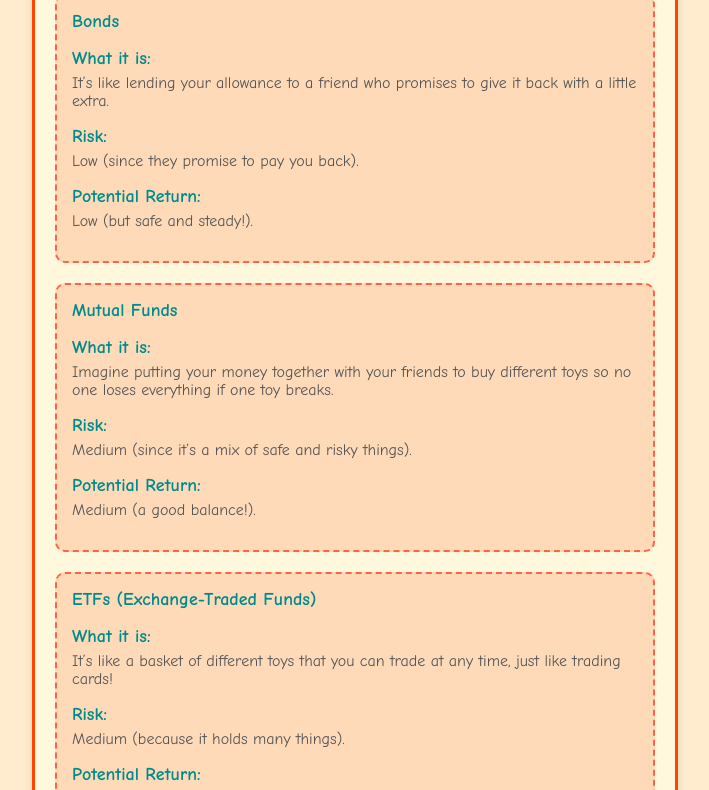
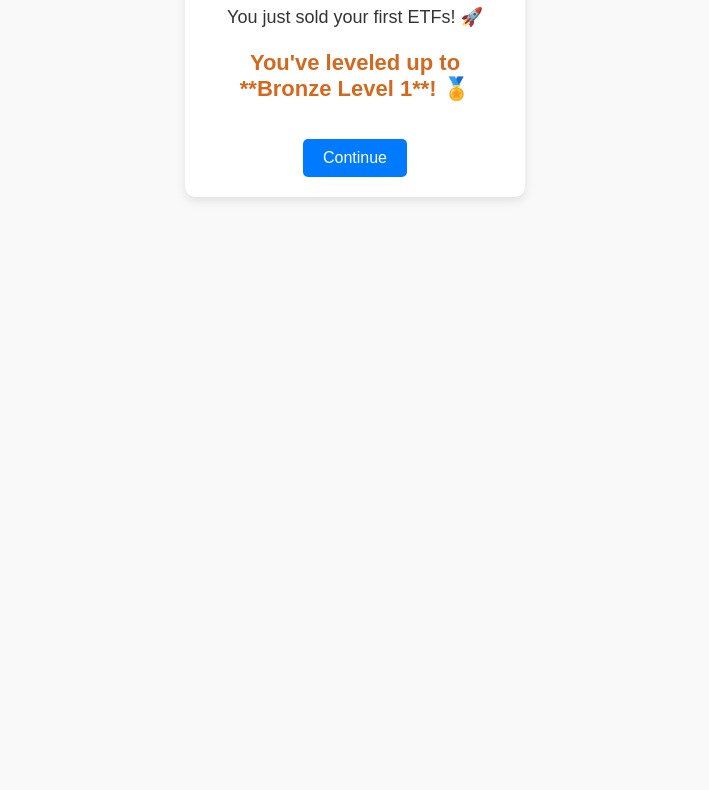
Before and after one commit to cynthiahui/newtest, a website: page des.html in a window 1280 px wide. Shown: the part 406-1196 px from the top of the page, without its empty margins (285-994 px from the left). After the commit the page ends 840 px from the top, so only its background shows below. Drawn offline with Linux system fonts and the light colour scheme.

Commit message:
Update des.html

```diff
--- a/des.html
+++ b/des.html
@@ -3,73 +3,109 @@
 <head>
     <meta charset="UTF-8">
     <meta name="viewport" content="width=device-width, initial-scale=1.0">
-    <title>Investment Types for Kids</title>
+    <title>Congratulations!</title>
     <style>
         body {
-            font-family: 'Comic Sans MS', cursive, sans-serif;
-            margin: 20px;
-            padding: 0;
-            background-color: #ffebcd;
+            font-family: Arial, sans-serif;
             text-align: center;
+            background-color: #f9f9f9;
+            margin: 0;
+            padding: 20px;
+            display: flex;
+            flex-direction: column;
+            justify-content: center;
+            align-items: center;
+            height: 100vh;
+            overflow: hidden;
+            position: relative;
         }
-        .container {
-            max-width: 600px;
-            margin: auto;
-            background: #fff8dc;
+
+        .congrats-box {
+            background: white;
             padding: 20px;
             border-radius: 10px;
-            box-shadow: 0 0 10px rgba(0, 0, 0, 0.1);
-            border: 3px solid #ff4500;
+            box-shadow: 0px 4px 10px rgba(0, 0, 0, 0.1);
+            max-width: 300px;
+            text-align: center;
+            position: relative;
+            z-index: 10;
         }
-        h2 {
-            color: #ff4500;
+
+        h1 {
+            color: #ff9800;
         }
-        .investment {
-            margin: 20px 0;
-            padding: 15px;
-            border-radius: 10px;
-            background: #ffdab9;
-            text-align: left;
-            border: 2px dashed #ff6347;
+
+        p {
+            font-size: 18px;
+            color: #333;
         }
-        strong {
-            display: block;
-            margin-bottom: 5px;
-            color: #008b8b;
-            font-size: 18px;
+
+        .level-up {
+            font-size: 22px;
+            font-weight: bold;
+            color: #d2691e;
         }
-        p {
-            color: #555;
+
+        .btn {
+            margin-top: 15px;
+            padding: 10px 20px;
+            font-size: 16px;
+            background-color: #007bff;
+            color: white;
+            border: none;
+            border-radius: 5px;
+            cursor: pointer;
+        }
+
+        /* Confetti Animation */
+        .confetti {
+            position: absolute;
+            width: 10px;
+            height: 10px;
+            background: red;
+            opacity: 0.7;
+            border-radius: 50%;
+            animation: fall 2s linear infinite;
+        }
+
+        @keyframes fall {
+            0% { transform: translateY(-100vh) translateX(0); }
+            100% { transform: translateY(100vh) translateX(20px); }
         }
     </style>
 </head>
 <body>
-    <div class="container">
-        <h2>Investment Types for Kids</h2>
-        <div class="investment">
-            <strong>Stocks</strong>
-            <p><strong>What it is:</strong> Imagine owning a tiny piece of your favorite toy company! If it does well, your piece becomes more valuable.</p>
-            <p><strong>Risk:</strong> High (it can go up and down a lot!).</p>
-            <p><strong>Potential Return:</strong> High (if the company becomes super successful!).</p>
-        </div>
-        <div class="investment">
-            <strong>Bonds</strong>
-            <p><strong>What it is:</strong> It’s like lending your allowance to a friend who promises to give it back with a little extra.</p>
-            <p><strong>Risk:</strong> Low (since they promise to pay you back).</p>
-            <p><strong>Potential Return:</strong> Low (but safe and steady!).</p>
-        </div>
-        <div class="investment">
-            <strong>Mutual Funds</strong>
-            <p><strong>What it is:</strong> Imagine putting your money together with your friends to buy different toys so no one loses everything if one toy breaks.</p>
-            <p><strong>Risk:</strong> Medium (since it’s a mix of safe and risky things).</p>
-            <p><strong>Potential Return:</strong> Medium (a good balance!).</p>
-        </div>
-        <div class="investment">
-            <strong>ETFs (Exchange-Traded Funds)</strong>
-            <p><strong>What it is:</strong> It’s like a basket of different toys that you can trade at any time, just like trading cards!</p>
-            <p><strong>Risk:</strong> Medium (because it holds many things).</p>
-            <p><strong>Potential Return:</strong> Medium (since it's well balanced).</p>
-        </div>
+
+    <div class="congrats-box">
+        <h1>🎉 Congratulations! 🎉</h1>
+        <p>You just sold your first ETFs! 🚀</p>
+        <p class="level-up">You've leveled up to **Bronze Level 1**! 🏅</p>
+        <button class="btn" onclick="nextStep()">Continue</button>
     </div>
+
+    <script>
+        function nextStep() {
+            alert("Great job! Keep trading to level up further! 🚀");
+            // You can redirect the user to the next page here
+        }
+
+        // Confetti Effect
+        function createConfetti() {
+            for (let i = 0; i < 30; i++) {
+                let confetti = document.createElement("div");
+                confetti.className = "confetti";
+                confetti.style.left = Math.random() * 100 + "vw";
+                confetti.style.backgroundColor =
+                    ["#ff0000", "#ff9800", "#ffd700", "#008000", "#0000ff", "#4b0082"][Math.floor(Math.random() * 6)];
+                confetti.style.animationDuration = Math.random() * 2 + 1 + "s";
+                document.body.appendChild(confetti);
+
+                setTimeout(() => confetti.remove(), 2000);
+            }
+        }
+
+        createConfetti();
+    </script>
+
 </body>
 </html>
```
